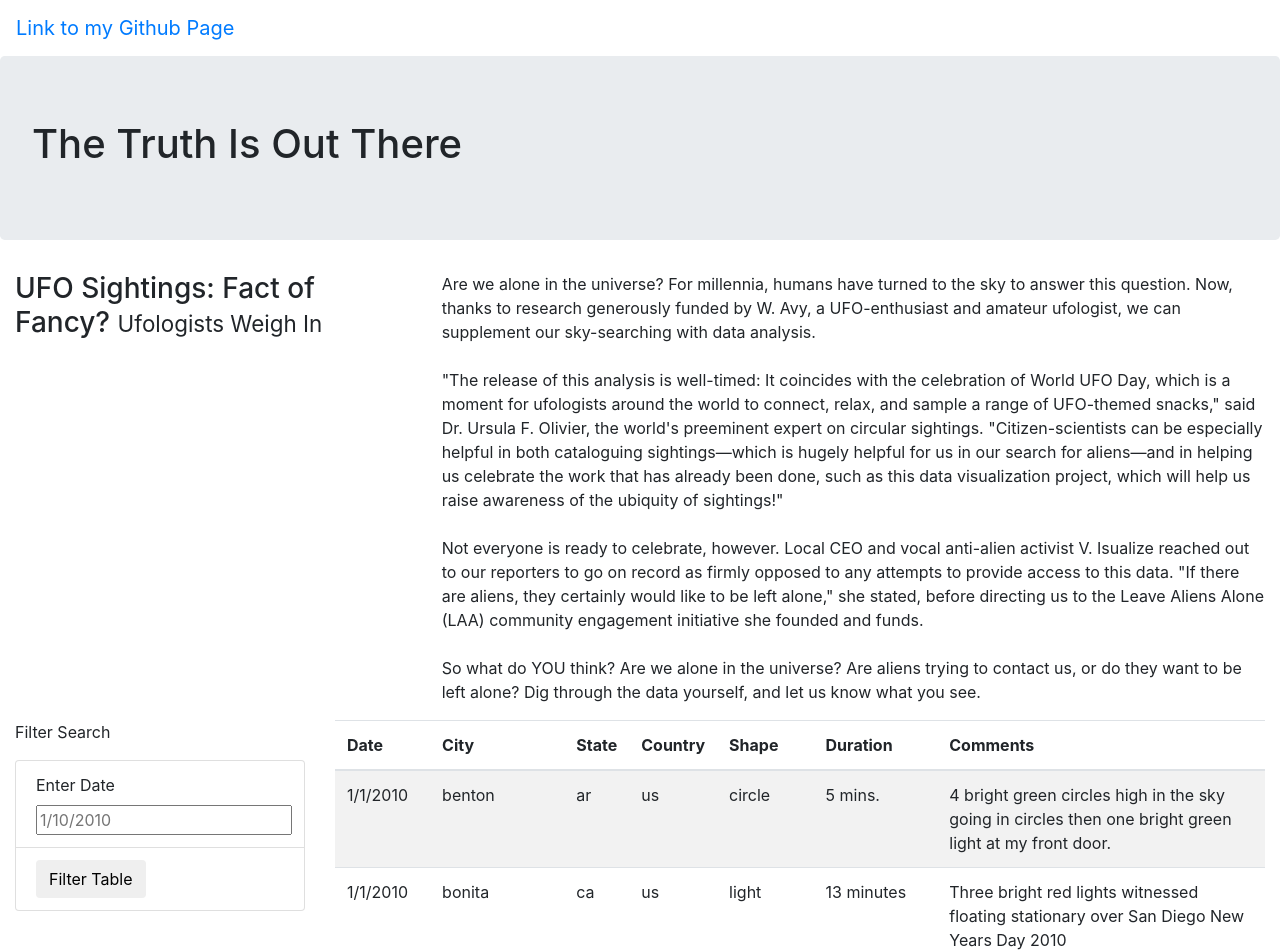
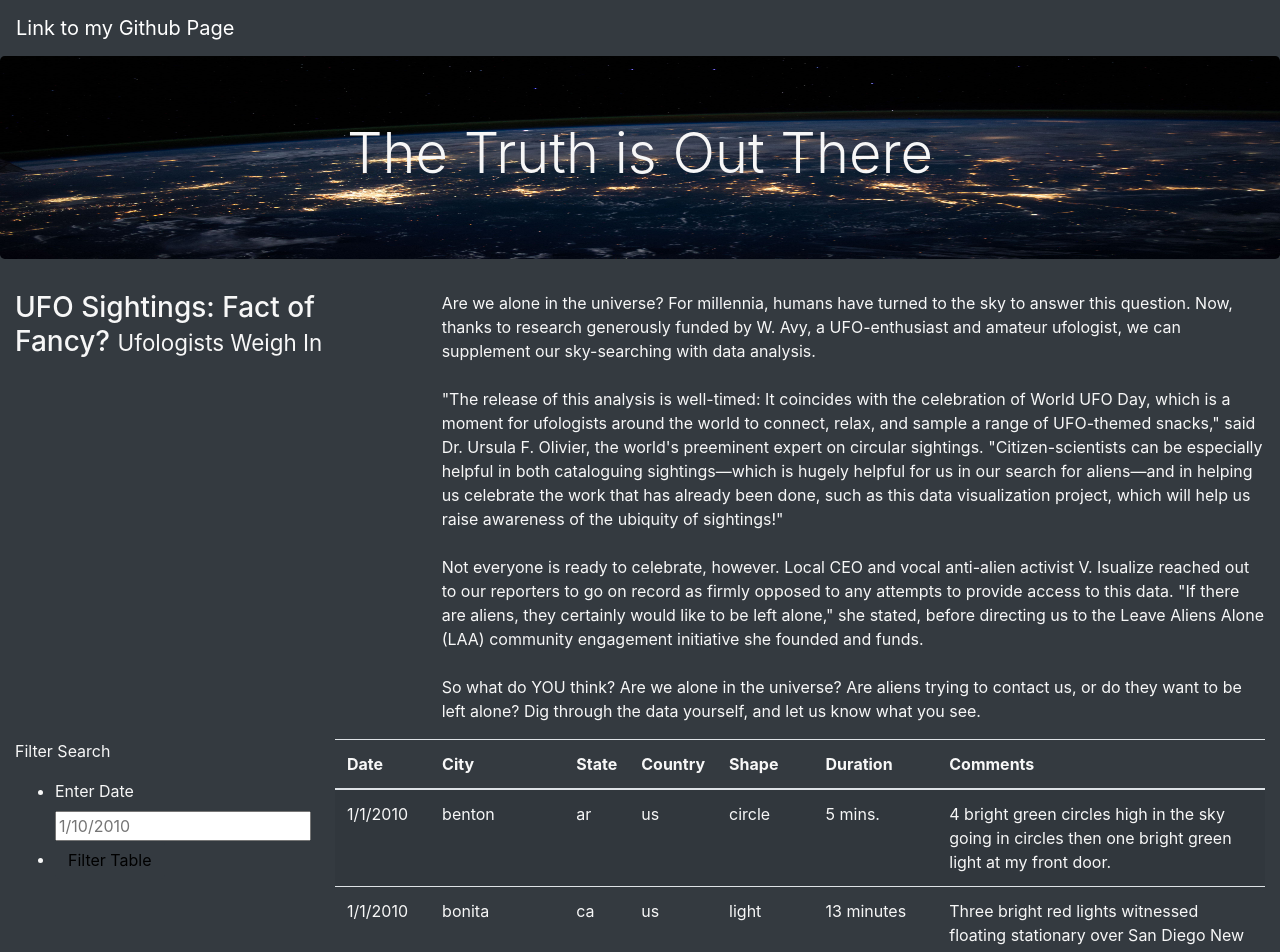
Before and after one commit to ShazarHub/UFOs, a plain HTML site: page index.html in a window 1280 px wide. Shown: the top 952 px of the page. Drawn offline with nearby package versions, Linux system fonts and the light colour scheme.

Commit message:
filter changes

```diff
--- a/index.html
+++ b/index.html
@@ -12,13 +12,13 @@
     <link rel="stylesheet" href="./static/css/style.css">
 </head>
 
-<body>
+<body class="bg-dark">
     <div class="wrapper">
-        <nav class="navbar navbar-expand-lg">
+        <nav class="navbar navbar-dark bg-dark navbar-expand-lg">
             <a class="navbar-brand" href="https://github.com/ShazarHub/UFOs">Link to my Github Page</a>
         </nav>
         <div class="jumbotron">
-            <h1>The Truth Is Out There</h1>
+            <h1 class="display-4">The Truth is Out There</h1>
           </div>
 
         <div class="container-fluid">
@@ -57,20 +57,16 @@
                 <div class="col-md-3">
                     <form>
                         <p>Filter Search</p>
-
-                        <ul class="list-group">
-                            <!--First List item-->
-                            <li class="list-group-item">
+                        <ul>
+                          <li>
                             <label for="date">Enter Date</label>
                             <input type="text" placeholder="1/10/2010" id="datetime" />
-
                           </li>
-                            <!--Secound List item-->
-                            <li class="list-group-item">
-                                <button id="filter-btn" type="button" class="btn btn-default">Filter Table</button>
-
+                          <li>
+                             <button id="filter-btn" type="button" class="btn bg-dark">
+                               Filter Table
+                             </button>
                           </li>
-
                         </ul>
                        </form>
 
--- a/static/css/style.css
+++ b/static/css/style.css
@@ -1 +1,10 @@
 /* Css style sheet */
+body {
+
+    color: #f7f7f7;
+  }
+  .jumbotron {
+    background-image: url("../images/nasa.jpg");
+    background-size: 100% 100%;
+    text-align: center;
+  }
```
Lines whose indentation alone changed are shown as unchanged.
